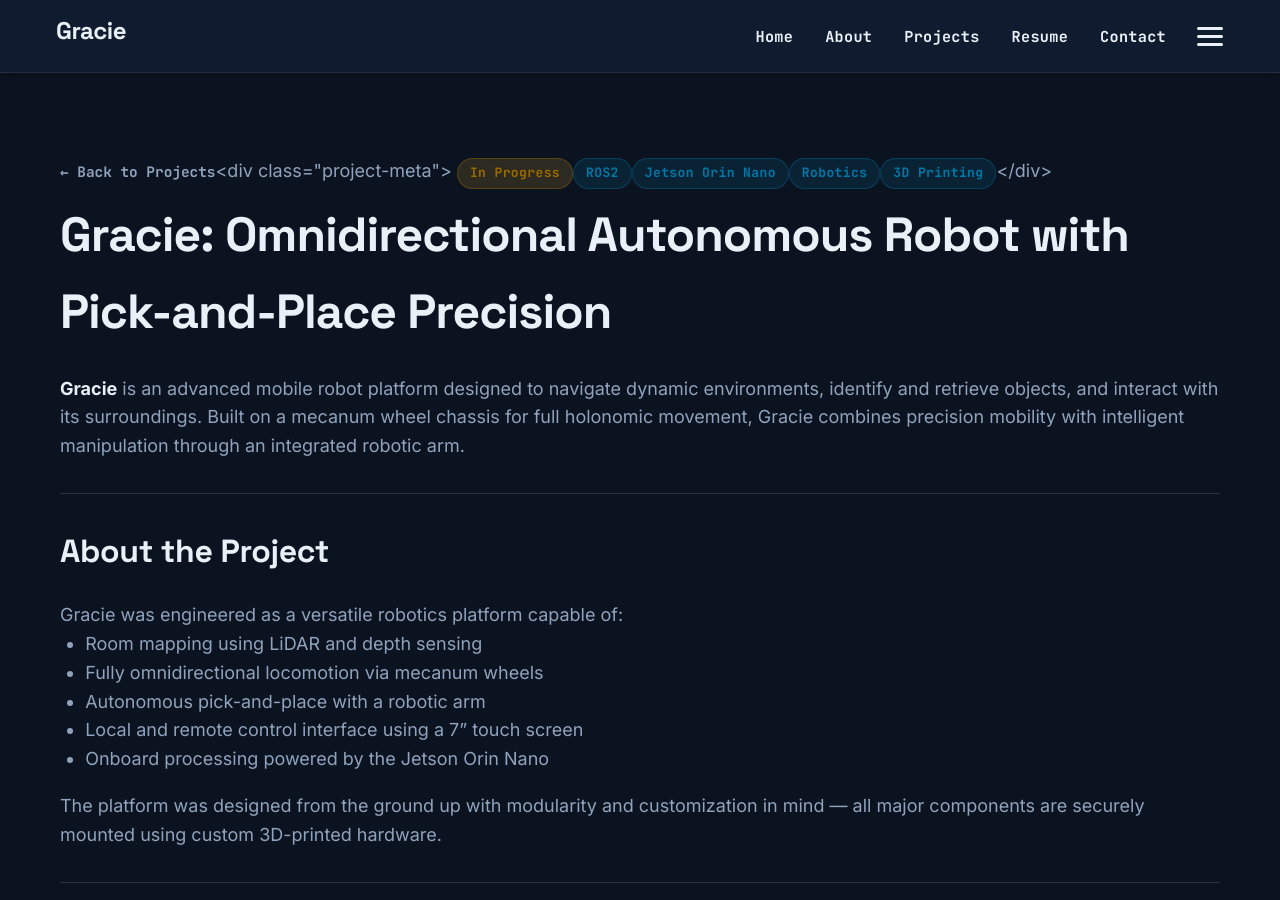
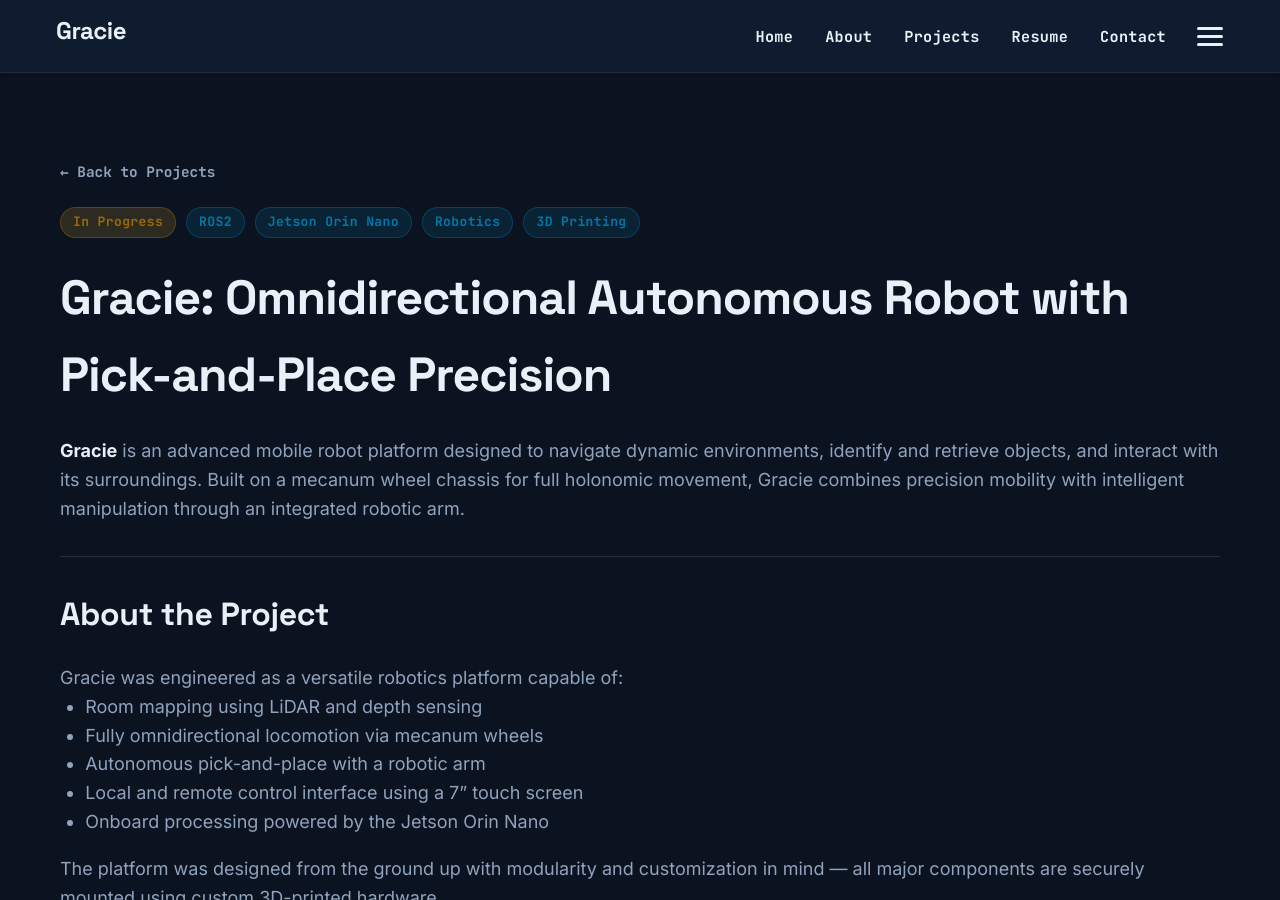
Before and after one commit to JRichards91/portfolio, a Jekyll site: the page built from projects/gracie/index.md, in a window 1280 px wide and 900 px high. Built offline with Jekyll 4.4.1, drawn with Linux system fonts in a browser that asks for light colours.

Commit message:
Fix raw <div> rendering as literal text on project pages
kramdown only recognizes block-level HTML (like <div>) as raw HTML
when it starts flush-left immediately after a blank line. The
project-meta include's Liquid whitespace trimming was collapsing the
blank line before <div class="project-meta">, so kramdown rendered
the tag as literal text instead of HTML on every project detail page.

Co-Authored-By: Claude Sonnet 4.6 <noreply@anthropic.com>

```diff
--- a/_includes/project-meta.html
+++ b/_includes/project-meta.html
@@ -7,12 +7,10 @@
 
 <a class="back-link" href="{{ '/projects/' | relative_url }}">&larr; Back to Projects</a>
 
-{%- if proj -%}
-  {%- assign status_slug = proj.status | downcase | replace: " ", "-" -%}
-  <div class="project-meta">
-    <span class="badge badge-status-{{ status_slug }}">{{ proj.status }}</span>
-    {%- for tag in proj.tags -%}
-      <span class="badge badge-tag">{{ tag }}</span>
-    {%- endfor -%}
-  </div>
-{%- endif -%}
+{% if proj %}{% assign status_slug = proj.status | downcase | replace: " ", "-" %}
+<div class="project-meta">
+<span class="badge badge-status-{{ status_slug }}">{{ proj.status }}</span>
+{% for tag in proj.tags %}<span class="badge badge-tag">{{ tag }}</span>
+{% endfor %}
+</div>
+{% endif %}
```
